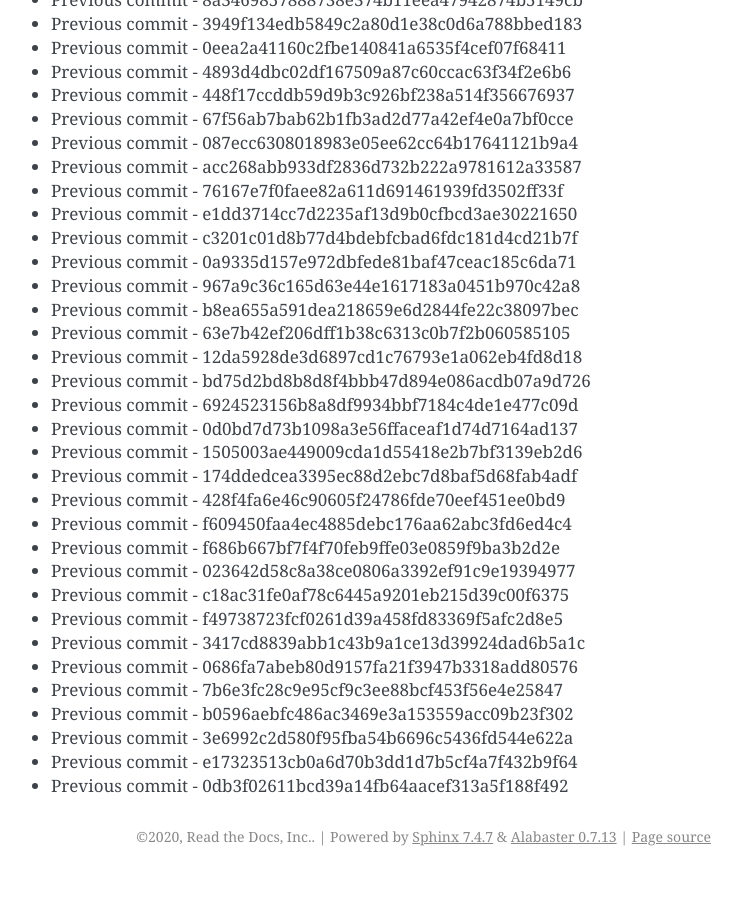
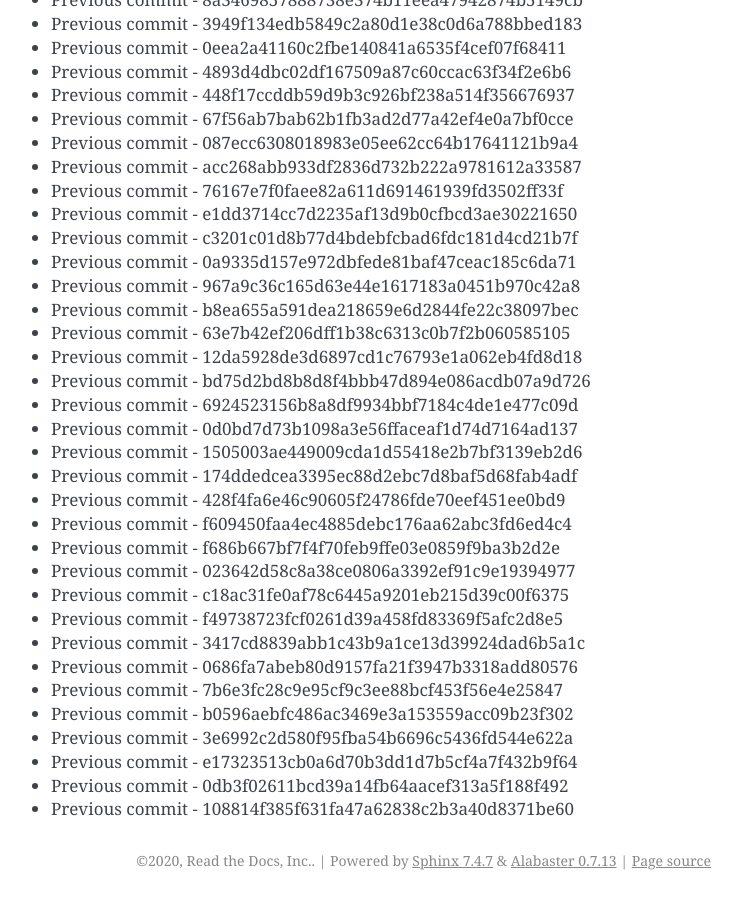
Before and after one commit to readthedocs/rtd-git-stresstest, a Sphinx documentation site: the page built from docs/updates.rst, in a window 1280 px wide and 900 px high, scrolled down 26808 px. Shown: the whole window, without its empty margins (399-1141 px from the left). Built offline with Sphinx 7.4.7, drawn with Linux system fonts in a browser that asks for light colours; before the commit the page ends 27684 px from its top, so only the background shows below that.

Commit message:
Generating commit from previous: 108814f385f631fa47a62838c2b3a40d8371be60

```diff
--- a/docs/updates.rst
+++ b/docs/updates.rst
@@ -1158,3 +1158,4 @@ It can be tested for any performance characteristics.
 * Previous commit - 3e6992c2d580f95fba54b6696c5436fd544e622a
 * Previous commit - e17323513cb0a6d70b3dd1d7b5cf4a7f432b9f64
 * Previous commit - 0db3f02611bcd39a14fb64aacef313a5f188f492
+* Previous commit - 108814f385f631fa47a62838c2b3a40d8371be60
```
